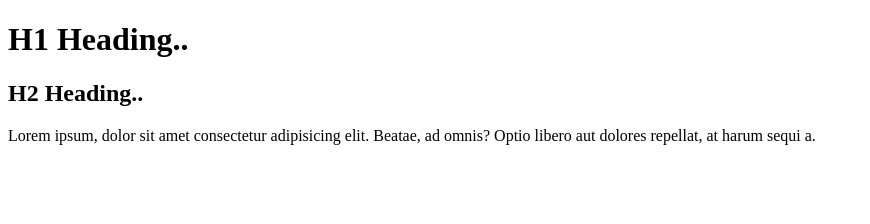
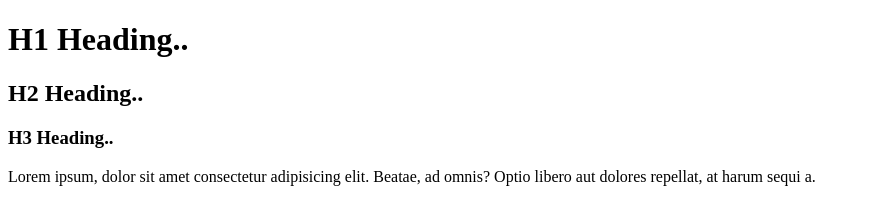
Before and after one commit to mohd-innomatics/practice1, a plain HTML site: page index.html in a window 1280 px wide. Shown: the whole page, without its empty margins (0-870 px from the left). Drawn offline with Linux system fonts and the light colour scheme.

Commit message:
Update index.html

```diff
--- a/index.html
+++ b/index.html
@@ -8,7 +8,7 @@
 <body>
     <h1>H1 Heading..</h1>
     <h2>H2 Heading..</h2>
-
+    <h3>H3 Heading..</h3>
     <p>Lorem ipsum, dolor sit amet consectetur adipisicing elit. Beatae, ad omnis? Optio libero aut dolores repellat, at harum sequi a.</p>
 </body>
 </html>
```
